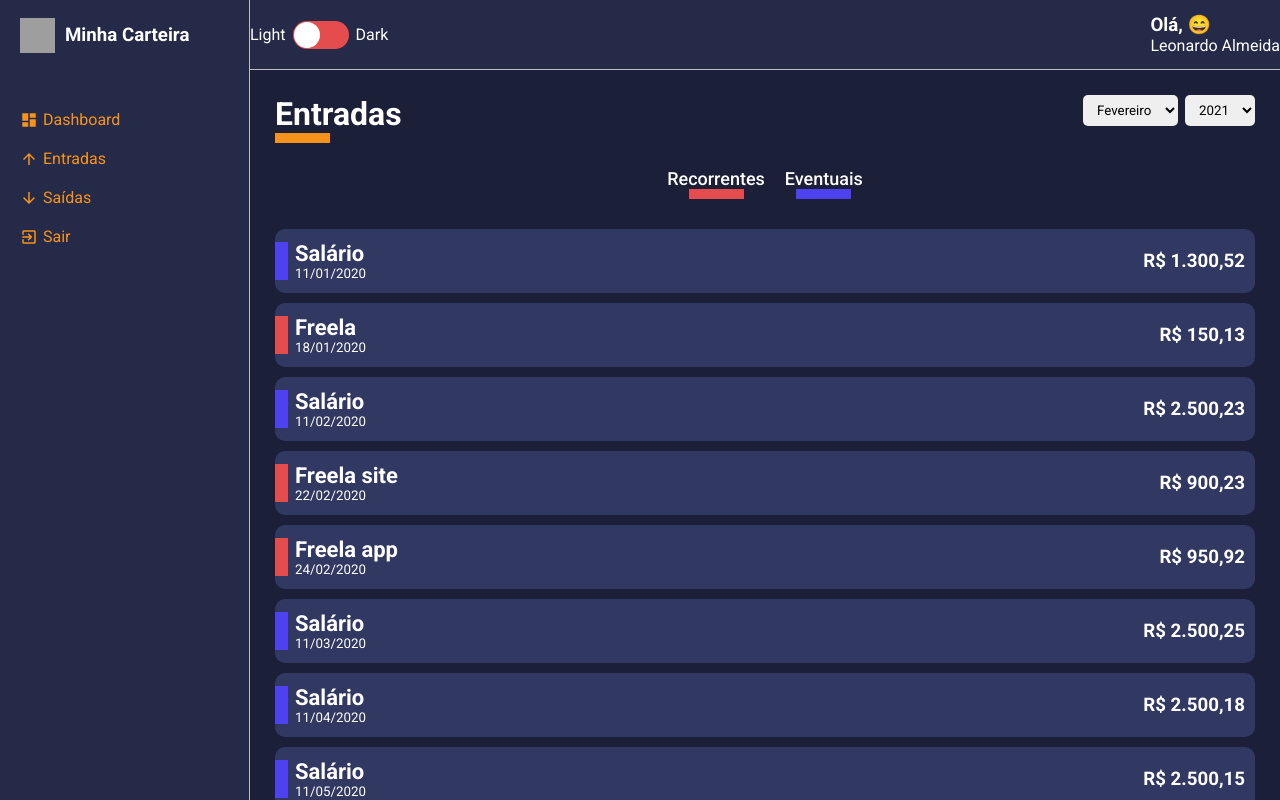
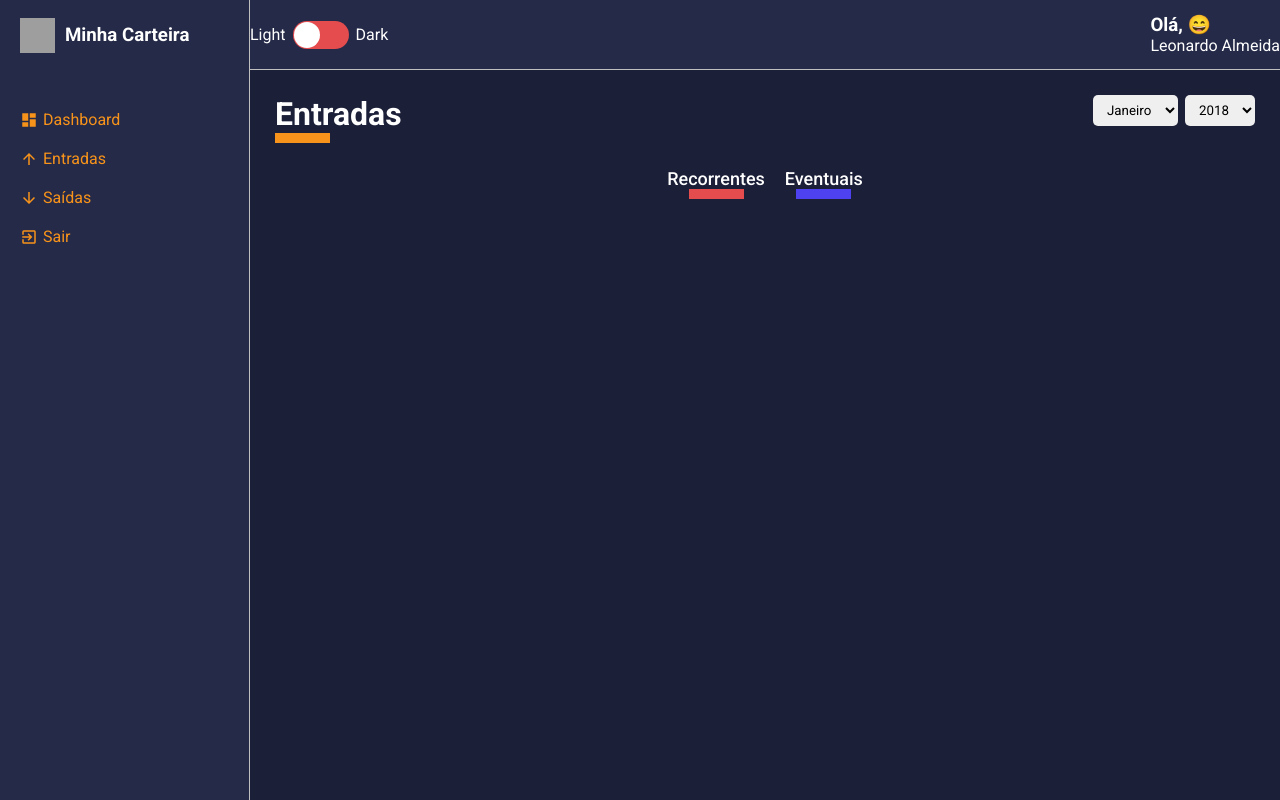
Before and after one commit to leonardo-teles/minha-carteira, a React (Create React App) app: page /list/entry-balance in a window 1280 px wide. Built offline with nearby package versions, Linux system fonts and the light colour scheme; grey boxes are pictures that could not be loaded.

Commit message:
Filtrando as Entradas e Saídas pelo Mês e Ano

```diff
--- a/src/components/SelectInput/index.tsx
+++ b/src/components/SelectInput/index.tsx
@@ -6,13 +6,15 @@
     options: {
         value: string | number;
         label: string | number;
-    }[]
+    }[],
+    onChange(event: React.ChangeEvent<HTMLSelectElement>): void | undefined;
+    defaultValue?: string | number;
 }
 
-const SelectInput: React.FC<ISelectInputProps> = ({ options }) => {
+const SelectInput: React.FC<ISelectInputProps> = ({ options, onChange, defaultValue }) => {
     return (
         <Container>
-            <select>
+            <select onChange={onChange} defaultValue={defaultValue}>
                 {
                     options.map(option => (
                         <option
--- a/src/pages/Dashboard/index.tsx
+++ b/src/pages/Dashboard/index.tsx
@@ -15,7 +15,7 @@
     return (
         <Container>
             <ContentHeader title="Dashboard" lineColor="#F7931B">
-                <SelectInput options={options} />
+                <SelectInput options={options}  onChange={() => {}} />
             </ContentHeader>
         </Container>
     );
--- a/src/pages/List/index.tsx
+++ b/src/pages/List/index.tsx
@@ -31,6 +31,8 @@
 
 const List: React.FC<IRouteParams> = ({ match }) => {
     const [data, setData] = useState<IData[]>([]);
+    const [monthSelected, setMonthSelected] = useState<string>(String(new Date().getMonth() + 1));
+    const [yearSelected, setYearSelected] = useState<string>(String(new Date().getFullYear));
 
     const { type } = match.params;
 
@@ -47,21 +49,30 @@
     },[type]);
 
     const months = [
-        {value: 2, label: 'Fevereiro'},
-        {value: 3, label: 'Março'},
-        {value: 4, label: 'Abril'}
+        {value: 1, label: 'Janeiro'},
+        {value: 5, label: 'Maio'},
+        {value: 7, label: 'Julho'}
     ];
 
     const years = [
-        {value: 2021, label: 2021},
-        {value: 2020, label: 2020},
-        {value: 2019, label: 2019}
+        {value: 2018, label: 2018},
+        {value: 2019, label: 2019},
+        {value: 2020, label: 2020}
     ];
 
     useEffect(() => {
-        const response = listData.map(item => {
+
+        const filteredData = listData.filter(item => {
+            const date = new Date(item.date);
+            const month = String(date.getMonth() + 1);
+            const year = String(date.getFullYear());
+
+            return month === monthSelected && year === yearSelected;
+        });
+
+        const formattedData = filteredData.map(item => {
             return {
-                id: String (Math.random() * data.length),
+                id: String (new Date().getTime()) + item.amount,
                 description: item.description,
                 amountFormatted: formatCurrency(Number(item.amount)),
                 frequency: item.frequency,
@@ -70,14 +81,14 @@
             }
         })
 
-        setData(response);
-    },[]);
+        setData(formattedData);
+    },[listData, monthSelected, yearSelected, data.length]);
 
     return (
         <Container>
             <ContentHeader title={title} lineColor={lineColor}>
-                <SelectInput options={months} />
-                <SelectInput options={years} />
+                <SelectInput options={months} onChange={(e) => setMonthSelected(e.target.value)} defaultValue={monthSelected}/>
+                <SelectInput options={years} onChange={(e) => setYearSelected(e.target.value)} defaultValue={yearSelected}/>
             </ContentHeader>
 
             <Filters>
```
